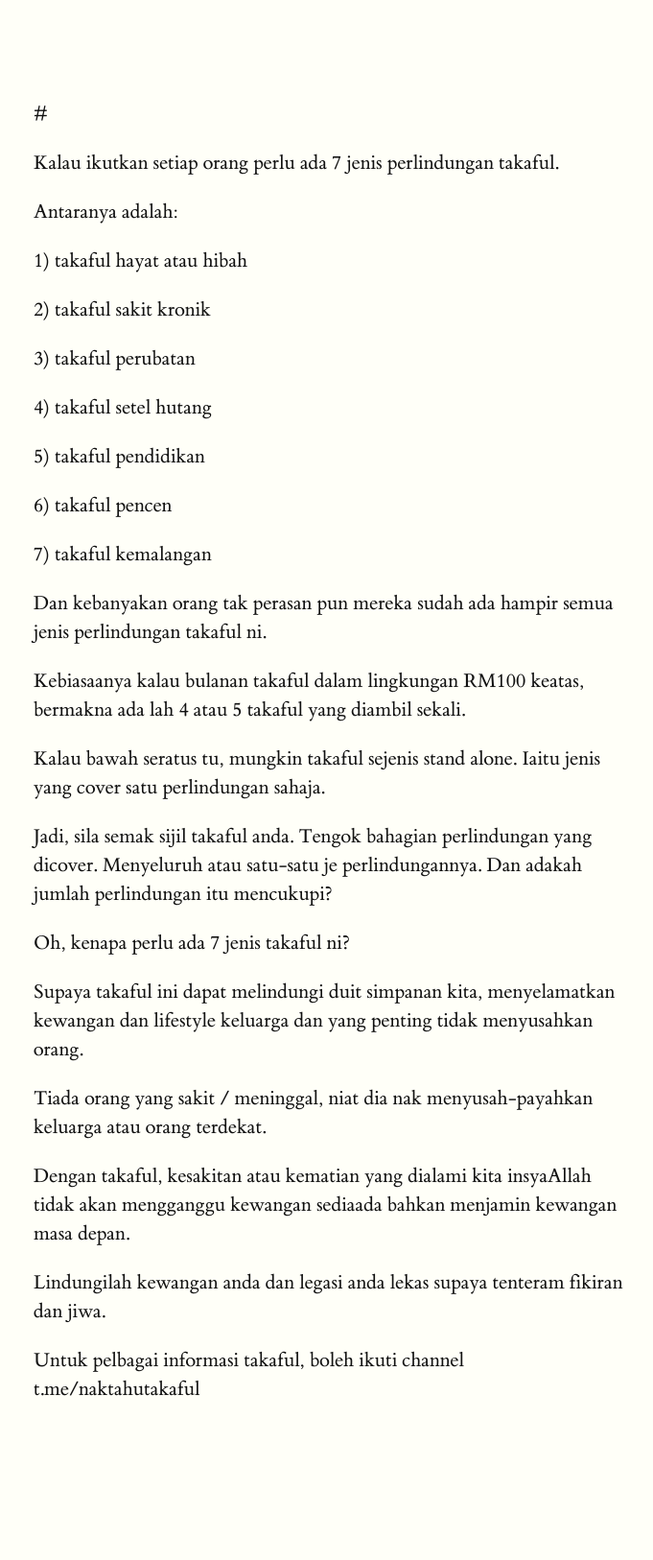
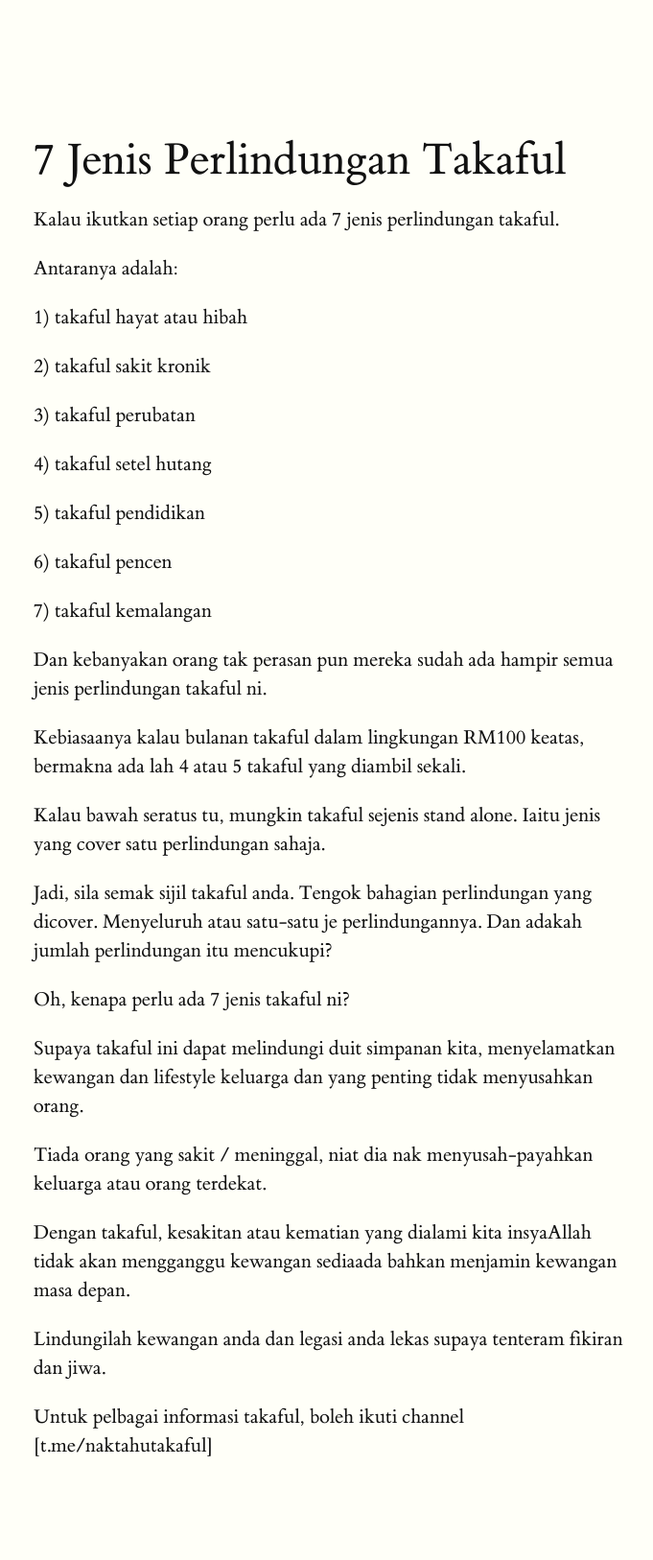
Before and after one commit to takafulis/takafulis.github.io, a Jekyll site: the page built from _posts/2019-01-01-7-jenis-takaful.md, in a window 1280 px wide. Shown: the whole page at 96% size, without its empty margins (125-806 px from the left). Built offline with Jekyll 4.4.1, drawn with Linux system fonts in a browser that asks for light colours; a script that is not in the unit is left out; before the commit the page ends 1567 px from its top, so only the background shows below that.

Commit message:
Update 2019-01-01-7-jenis-takaful.md

```diff
--- a/_posts/2019-01-01-7-jenis-takaful.md
+++ b/_posts/2019-01-01-7-jenis-takaful.md
@@ -5,7 +5,7 @@ description: "Ketahuilah jenis-jenis takaful yang perlu anda miliki."
 date: 2019-01-01
 ---
 
-# {{ post.title }}
+# 7 Jenis Perlindungan Takaful
 
 Kalau ikutkan setiap orang perlu ada 7 jenis perlindungan takaful.
 
@@ -43,4 +43,4 @@ Dengan takaful, kesakitan atau kematian yang dialami kita insyaAllah tidak akan
 
 Lindungilah kewangan anda dan legasi anda lekas supaya tenteram fikiran dan jiwa.
 
-Untuk pelbagai informasi takaful, boleh ikuti channel t.me/naktahutakaful
+Untuk pelbagai informasi takaful, boleh ikuti channel [t.me/naktahutakaful]
```
